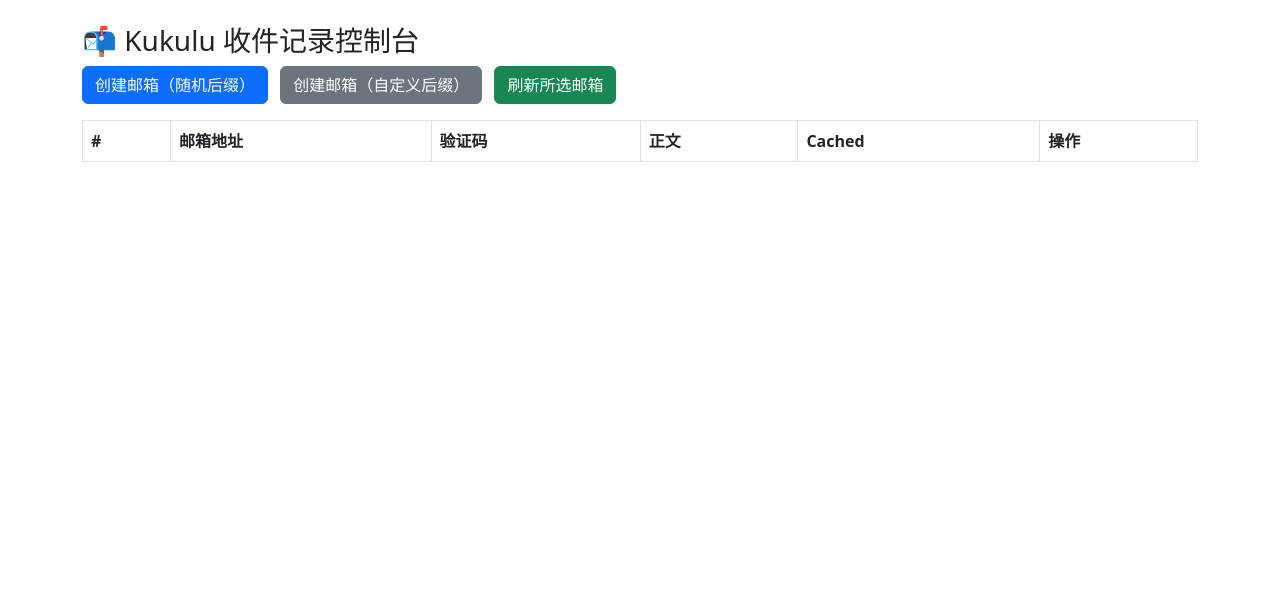
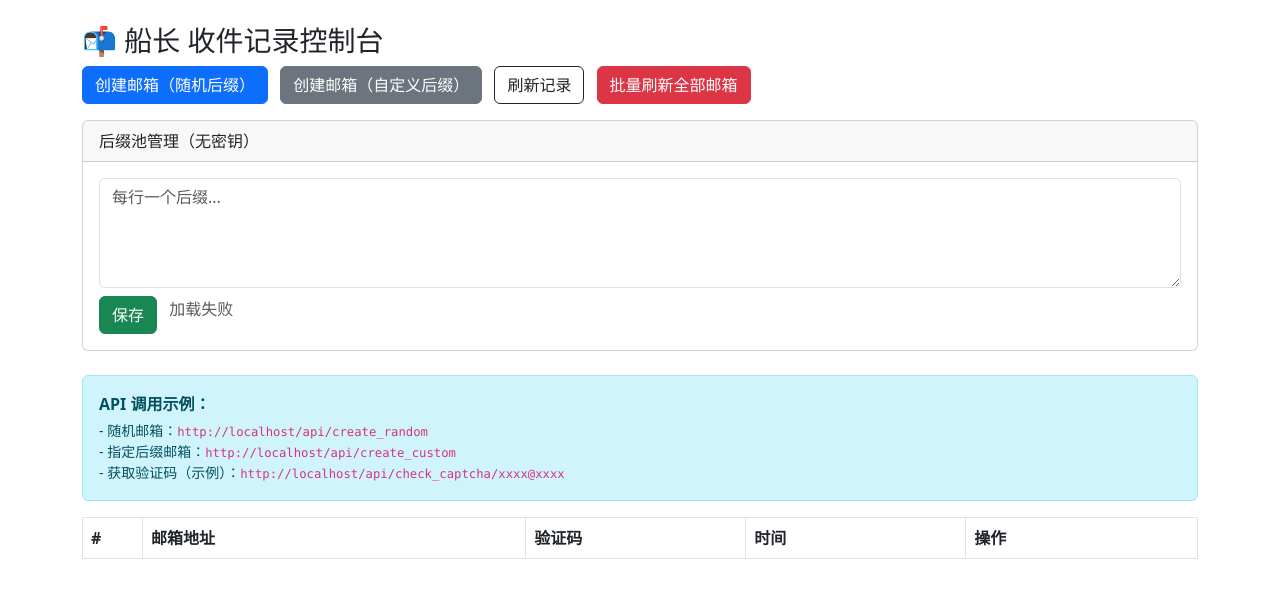
Before and after one commit to a929471698-ux/kukulu-api-installer, a Flask app: page /ui in a window 1280 px wide. Shown: the top 598 px of the page. Run offline with Flask 3, Linux system fonts and the light colour scheme; lists and menus that the app fills with data are empty.

Commit message:
Update index.html

```diff
--- a/templates/index.html
+++ b/templates/index.html
@@ -2,28 +2,43 @@
 <html>
 <head>
   <meta charset="utf-8">
-  <title>Kukulu 收件记录控制台</title>
+  <title>船长 收件记录控制台</title>
   <meta name="viewport" content="width=device-width, initial-scale=1" />
   <link rel="stylesheet" href="https://cdn.jsdelivr.net/npm/bootstrap@5.3.0/dist/css/bootstrap.min.css">
 </head>
 <body class="p-4">
 <div class="container">
-  <h3>📬 Kukulu 收件记录控制台</h3>
+  <h3>📬 船长 收件记录控制台</h3>
 
   <div class="mb-3">
     <button class="btn btn-primary me-2" onclick="createMailbox(false)">创建邮箱（随机后缀）</button>
-    <button class="btn btn-secondary me-2" onclick="createMailbox(true)">创建邮箱（自定义后缀）</button>
-    <button class="btn btn-success" onclick="refreshSelected()">刷新所选邮箱</button>
+    <button class="btn btn-secondary" onclick="createMailbox(true)">创建邮箱（自定义后缀）</button>
+    <button class="btn btn-outline-dark ms-2" onclick="loadHistory()">刷新记录</button>
+    <button class="btn btn-danger ms-2" onclick="refreshAll()">批量刷新全部邮箱</button>
+    <span id="batchStatus" class="ms-2 text-muted"></span>
+  </div>
+
+  <div class="card mb-4">
+    <div class="card-header">后缀池管理（无密钥）</div>
+    <div class="card-body">
+      <textarea id="domains" class="form-control" rows="4" placeholder="每行一个后缀..."></textarea>
+      <button class="btn btn-success mt-2" onclick="saveDomains()">保存</button>
+      <span id="domMsg" class="ms-2 text-muted"></span>
+    </div>
+  </div>
+
+  <div class="alert alert-info">
+    <b>API 调用示例：</b>
+    <div id="apiLinks" class="mt-1 small"></div>
   </div>
 
   <table class="table table-bordered">
     <thead>
       <tr>
-        <th>#</th>
+        <th style="width:60px">#</th>
         <th>邮箱地址</th>
-        <th>验证码</th>
-        <th>正文</th>
-        <th>Cached</th>
+        <th style="width:220px">验证码</th>
+        <th style="width:220px">时间</th>
         <th>操作</th>
       </tr>
     </thead>
@@ -32,57 +47,114 @@
 </div>
 
 <script>
+const host = window.location.host;
+document.getElementById('apiLinks').innerHTML = `
+- 随机邮箱：<code>http://${host}/api/create_random</code><br>
+- 指定后缀邮箱：<code>http://${host}/api/create_custom</code><br>
+- 获取验证码（示例）：<code>http://${host}/api/check_captcha/xxxx@xxxx</code>
+`;
+
 let historyList = [];
 
 async function createMailbox(useCustom){
   const url = useCustom ? '/api/create_custom' : '/api/create_random';
   const r = await fetch(url);
   const d = await r.json();
-  if(d.mailaddress){
-    addRow(d.mailaddress);
+  if (d.mailaddress){
+    prependRow({mailaddress:d.mailaddress, ts: Date.now()/1000});
   } else {
-    alert("创建失败: " + (d.error || '未知错误'));
+    alert(d.error || '创建失败');
   }
 }
 
-function addRow(mail){
-  historyList.push(mail);
+async function fetchCode(mail){
+  const cell = document.querySelector(`[data-mail="${mail}"] .code`);
+  if(cell) cell.innerText = '查询中...';
+  const r = await fetch('/api/check_captcha/' + encodeURIComponent(mail));
+  const d = await r.json();
+  if(cell) cell.innerText = (d.code || '未获取');
+}
+
+function fmt(ts){
+  if(!ts) return '';
+  const d = new Date(ts*1000);
+  return d.toLocaleString();
+}
+
+function prependRow(item){
   const tbody = document.getElementById('history');
   const tr = document.createElement('tr');
-  tr.setAttribute('data-mail', mail);
+  tr.setAttribute('data-mail', item.mailaddress);
   tr.innerHTML = `
-    <td>${historyList.length}</td>
-    <td>${mail}</td>
+    <td class="idx"></td>
+    <td>${item.mailaddress}</td>
     <td class="code">-</td>
-    <td class="body">-</td>
-    <td class="cached">-</td>
-    <td><button class="btn btn-sm btn-outline-success" onclick="refreshMail('${mail}', true)">刷新</button></td>
+    <td>${fmt(item.ts)}</td>
+    <td><button class="btn btn-sm btn-outline-success" onclick="fetchCode('${item.mailaddress}')">刷新</button></td>
   `;
-  tbody.appendChild(tr);
+  tbody.prepend(tr);
+  renumber();
 }
 
-// 自动刷新（只走缓存）
-setInterval(()=>{
-  historyList.forEach(mail => refreshMail(mail, false));
-}, 8000);
-
-async function refreshMail(mail, force){
-  let url = `/api/check_captcha/${encodeURIComponent(mail)}`;
-  if(force) url += "?refresh=1";
-  const r = await fetch(url);
-  const d = await r.json();
-  const tr = document.querySelector(`tr[data-mail='${mail}']`);
-  if(tr){
-    tr.querySelector('.code').innerText = d.code || '-';
-    tr.querySelector('.body').innerText = d.body ? d.body.slice(0,50) : '-';
-    tr.querySelector('.cached').innerText = d.cached ? "缓存" : "新查";
-    tr.querySelector('.cached').style.color = d.cached ? "green" : "red";
-  }
+function renumber(){
+  document.querySelectorAll('#history .idx').forEach((td,i)=>td.innerText = i+1);
 }
 
-function refreshSelected(){
-  historyList.forEach(mail => refreshMail(mail, true));
+async function loadHistory(){
+  const r = await fetch('/api/history');
+  const d = await r.json();
+  const tbody = document.getElementById('history');
+  tbody.innerHTML = '';
+  (d.history || []).forEach(item=>{
+    const tr = document.createElement('tr');
+    tr.setAttribute('data-mail', item.mailaddress);
+    tr.innerHTML = `
+      <td class="idx"></td>
+      <td>${item.mailaddress}</td>
+      <td class="code">-</td>
+      <td>${fmt(item.ts)}</td>
+      <td><button class="btn btn-sm btn-outline-success" onclick="fetchCode('${item.mailaddress}')">刷新</button></td>
+    `;
+    tbody.appendChild(tr);
+  });
+  renumber();
 }
+
+// 批量刷新
+async function refreshAll(){
+  const rows = document.querySelectorAll('#history tr');
+  const status = document.getElementById('batchStatus');
+  let i = 0;
+  for (let tr of rows){
+    const mail = tr.getAttribute('data-mail');
+    if(mail){
+      await fetchCode(mail);
+      i++;
+      status.innerText = `刷新进度：${i}/${rows.length}`;
+    }
+  }
+  status.innerText = "批量刷新完成 ✅";
+}
+
+async function loadDomains(){
+  const r = await fetch('/api/domains');
+  if(!r.ok){ document.getElementById('domMsg').innerText = '加载失败'; return; }
+  const d = await r.json();
+  document.getElementById('domains').value = (d.domains || []).join('\n');
+  document.getElementById('domMsg').innerText = '已加载';
+}
+
+async function saveDomains(){
+  const list = document.getElementById('domains').value.split(/\n+/).map(x=>x.trim()).filter(Boolean);
+  const r = await fetch('/api/domains', {
+    method:'POST', headers:{'Content-Type':'application/json'}, body:JSON.stringify(list)
+  });
+  document.getElementById('domMsg').innerText = r.ok ? '保存成功' : ('保存失败：'+r.status);
+}
+
+// 初始化
+loadDomains();
+loadHistory();
 </script>
 </body>
 </html>
```
